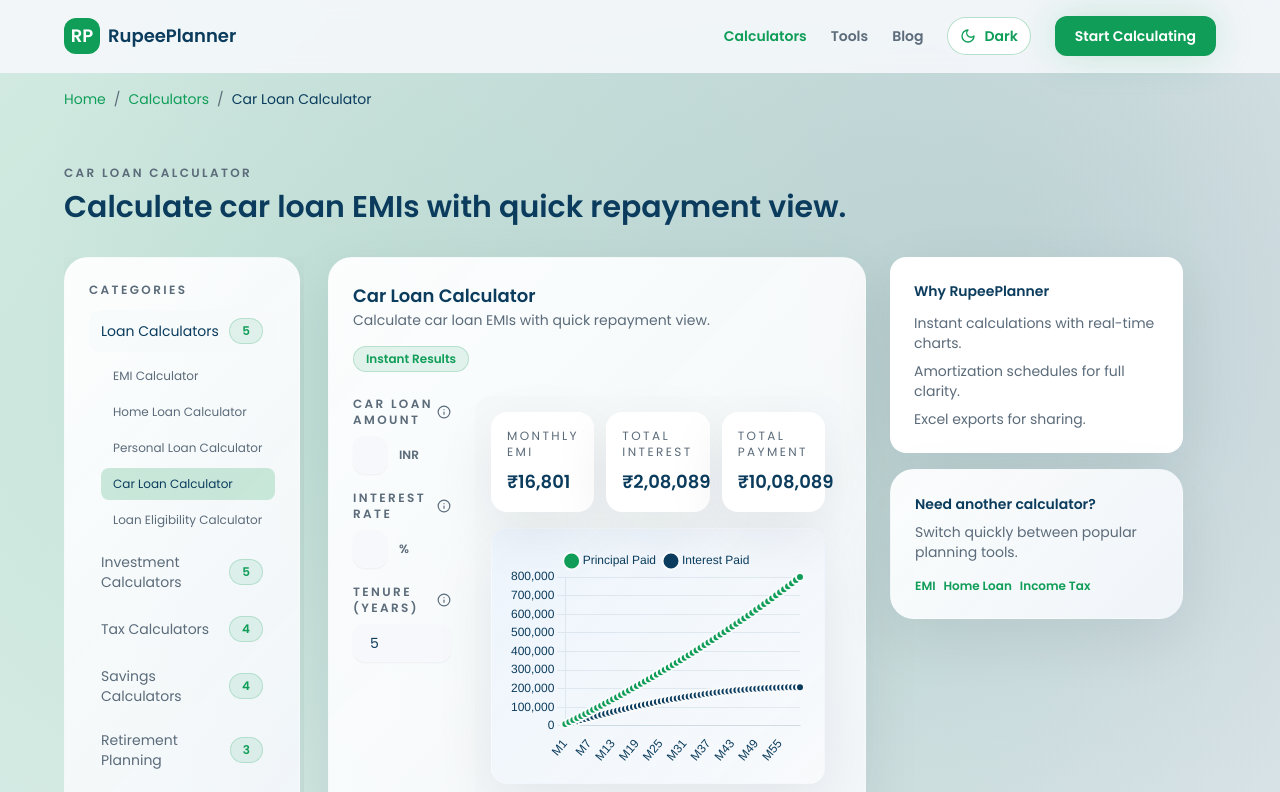
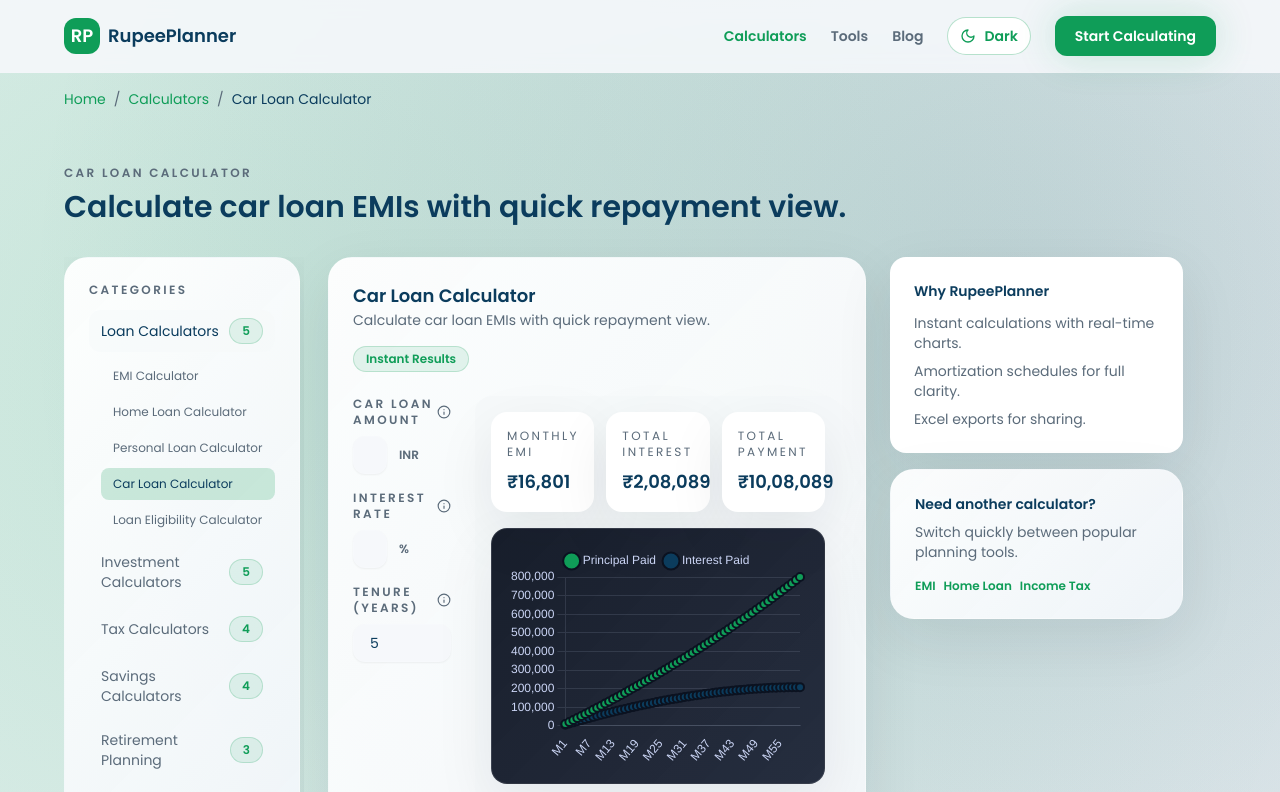
Before and after one commit to mkhanzk/FianceWebsiteforIndian, a Next.js app: page /calculators/car-loan-calculator in a window 1280 px wide. Shown: the top 792 px of the page. Built offline with nearby package versions, Linux system fonts and the light colour scheme.

Commit message:
Revert charts to classic dark style

```diff
--- a/components/ChartBlock.tsx
+++ b/components/ChartBlock.tsx
@@ -7,10 +7,8 @@ const Pie = dynamic(() => import('react-chartjs-2').then((mod) => mod.Pie), { ss
 const Line = dynamic(() => import('react-chartjs-2').then((mod) => mod.Line), { ssr: false });
 const Bar = dynamic(() => import('react-chartjs-2').then((mod) => mod.Bar), { ssr: false });
 
-const paletteLight = ['#0F9D58', '#0B3C5D', '#16a34a', '#0284c7', '#f59e0b'];
-const paletteDark = ['#22c55e', '#38bdf8', '#0ea5e9', '#f59e0b', '#a855f7'];
-const fillLight = ['rgba(15, 157, 88, 0.12)', 'rgba(11, 60, 93, 0.12)', 'rgba(2, 132, 199, 0.12)'];
-const fillDark = ['rgba(34, 197, 94, 0.16)', 'rgba(56, 189, 248, 0.16)', 'rgba(14, 165, 233, 0.16)'];
+const palette = ['#22c55e', '#38bdf8', '#f59e0b', '#f97316', '#a78bfa'];
+const fillPalette = ['rgba(34, 197, 94, 0.12)', 'rgba(56, 189, 248, 0.12)', 'rgba(245, 158, 11, 0.12)'];
 
 const ChartBlock = ({
   chart,
@@ -35,11 +33,8 @@ const ChartBlock = ({
   }, []);
 
   const options = useMemo(() => {
-    const color = isDark ? '#cbd5f5' : '#0b3c5d';
-    const gridColor = isDark ? 'rgba(148, 163, 184, 0.18)' : 'rgba(11, 60, 93, 0.08)';
-    const tooltipBg = isDark ? '#0b1220' : '#ffffff';
-    const tooltipBorder = isDark ? 'rgba(148, 163, 184, 0.25)' : 'rgba(15, 23, 42, 0.12)';
-    const tooltipText = isDark ? '#e2e8f0' : '#0b3c5d';
+    const color = '#cbd5f5';
+    const gridColor = 'rgba(148, 163, 184, 0.18)';
     const base: any = {
       responsive: true,
       maintainAspectRatio: false,
@@ -52,11 +47,11 @@ const ChartBlock = ({
           }
         },
         tooltip: {
-          backgroundColor: tooltipBg,
-          borderColor: tooltipBorder,
+          backgroundColor: '#0b1220',
+          borderColor: 'rgba(148, 163, 184, 0.25)',
           borderWidth: 1,
-          titleColor: tooltipText,
-          bodyColor: tooltipText,
+          titleColor: '#e2e8f0',
+          bodyColor: '#e2e8f0',
           padding: 12,
           displayColors: true
         }
@@ -99,14 +94,11 @@ const ChartBlock = ({
     }
 
     return base;
-  }, [chart.type, isDark]);
+  }, [chart.type]);
 
   const styledData = useMemo(() => {
     const data: any = chart.data;
     if (!data || !Array.isArray(data.datasets)) return data;
-    const palette = isDark ? paletteDark : paletteLight;
-    const fills = isDark ? fillDark : fillLight;
-    const pointBorder = isDark ? '#0b1220' : '#f8fafc';
     const datasets = data.datasets.map((dataset: any, index: number) => {
       const color = palette[index % palette.length];
       if (chart.type === 'line') {
@@ -114,28 +106,24 @@ const ChartBlock = ({
         return {
           ...dataset,
           borderColor,
-          backgroundColor: dataset.backgroundColor ?? fills[index % fills.length],
+          backgroundColor: dataset.backgroundColor ?? fillPalette[index % fillPalette.length],
           borderWidth: 3,
           pointRadius: 4,
           pointHoverRadius: 6,
           pointBackgroundColor: borderColor,
-          pointBorderColor: pointBorder,
+          pointBorderColor: '#0b1220',
           pointBorderWidth: 2,
           tension: dataset.tension ?? 0.35,
           fill: false
         };
       }
       if (chart.type === 'bar') {
-        const values = Array.isArray(dataset.data) ? dataset.data : [];
-        const backgroundColor = values.length > 1
-          ? values.map((_: any, idx: number) => palette[idx % palette.length])
-          : palette[index % palette.length];
         return {
           ...dataset,
-          backgroundColor,
-          borderColor: isDark ? '#0b1220' : '#0b3c5d',
+          backgroundColor: dataset.backgroundColor ?? color,
+          borderColor: '#0b3c5d',
           borderWidth: 1,
-          borderRadius: 10,
+          borderRadius: 8,
           borderSkipped: false
         };
       }
--- a/styles/globals.css
+++ b/styles/globals.css
@@ -126,10 +126,6 @@ body {
 
 .chart-surface {
   @apply rounded-2xl border border-white/10 p-4 shadow-card;
-  background: linear-gradient(135deg, rgba(236, 244, 252, 0.95), rgba(248, 250, 252, 0.98));
-}
-
-.dark .chart-surface {
   background: linear-gradient(135deg, rgba(11, 18, 32, 0.95), rgba(15, 23, 42, 0.9));
 }
 
```
